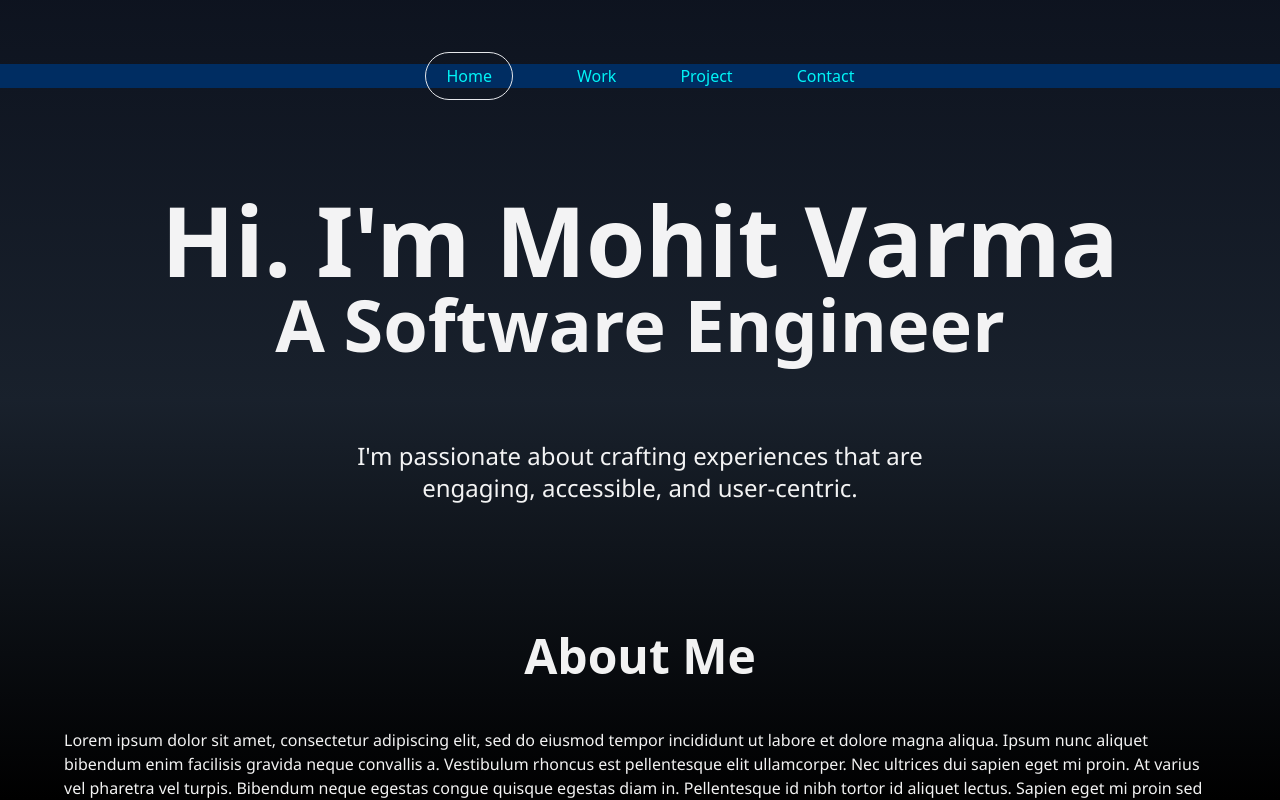
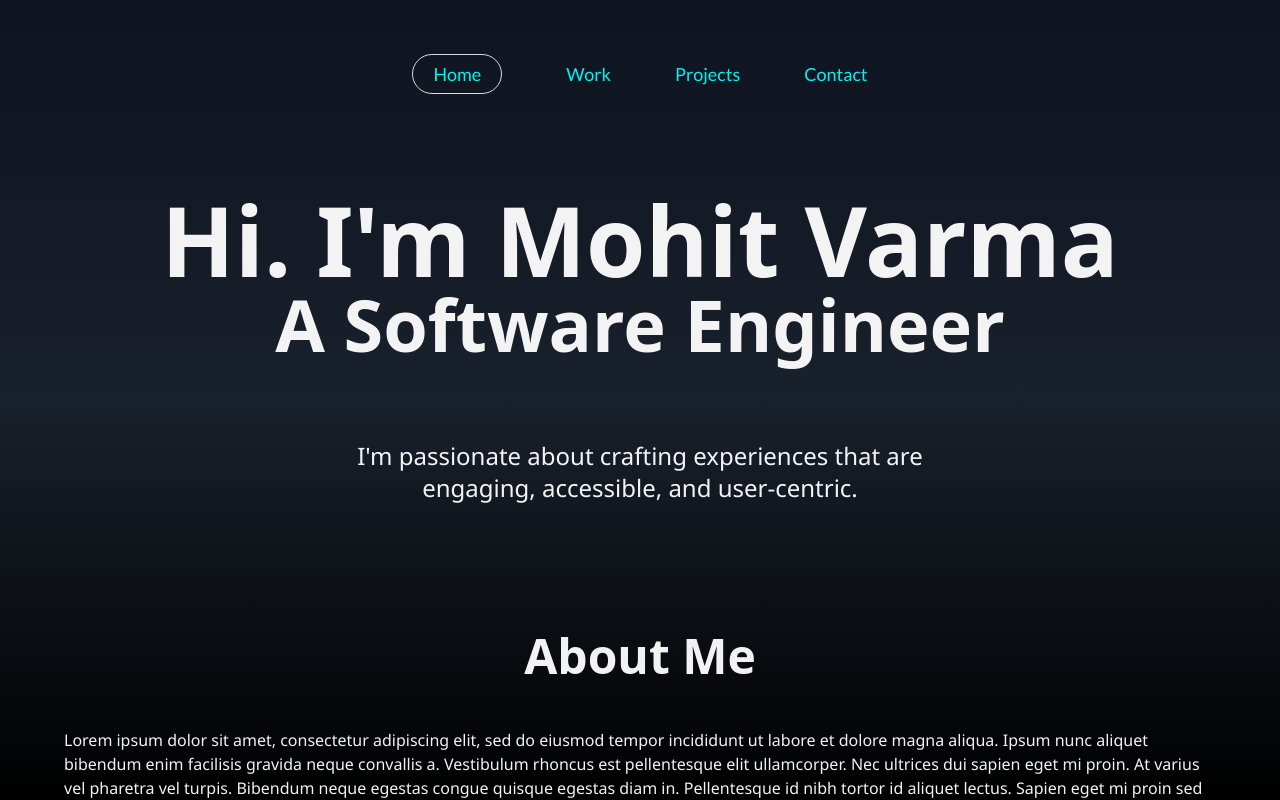
Before and after one commit to n0IQ/Portfolio, a Next.js app: page / in a window 1280 px wide. Shown: the top 800 px of the page. Built offline with nearby package versions, Linux system fonts and the light colour scheme; a web font is replaced by a local one.

Commit message:
Added navbar styles

```diff
--- a/src/app/globals.css
+++ b/src/app/globals.css
@@ -16,6 +16,27 @@
     --background-start-rgb: 0, 0, 0;
     --background-end-rgb: 0, 0, 0;
   }
+}
+
+/* Navbar */
+.default-nav {
+  @apply fixed top-0 left-0 w-full z-10 text-lg transition-transform duration-500 ease-in-out;
+}
+
+.fixed-nav {
+  @apply mt-10;
+}
+
+.hide-nav {
+  @apply -translate-y-full transition-transform duration-500 ease-in-out;
+}
+
+.show-nav {
+  @apply text-base bg-gray-900 translate-y-0;
+}
+
+.active-nav {
+  @apply border rounded-full
 }
 
 /* Intro */
--- a/src/components/Home/Navbar.tsx
+++ b/src/components/Home/Navbar.tsx
@@ -1,30 +1,62 @@
-import React from 'react';
+'use client';
+import React, { useEffect, useState } from 'react';
+import { NavInterface, navLinks } from '@/interfaces/navInterface';
 
 export default function Navbar() {
+  const [windowScrollY, setWindowScrollY] = useState(0);
+  const [currentPage, setCurrentPage] = useState(getCurrentPage());
+
+  const handleScroll = () => {
+    setWindowScrollY(window.scrollY);
+  };
+
+  useEffect(() => {
+    window.addEventListener('scroll', handleScroll);
+    return () => window.removeEventListener('scroll', handleScroll);
+  }, []);
+
+  useEffect(() => {
+    setCurrentPage(getCurrentPage());
+  }, []);
+
+  function getCurrentPage() {
+    const currentPath: string = window.location.pathname;
+    const paths: string[] = currentPath.split('/');
+    return paths[1];
+  }
+
   return (
-    <header className="fixed w-[100%] top-0 left-0">
-      <nav className="bg-[#002D62]">
-        <ul className="flex justify-center gap-16 mt-16">
-          <li>
-            <a href="/" className="border rounded-full px-5 py-3">
-              <span className="text-[#00FFFF] opacity-95">Home</span>
-            </a>
-          </li>
-          <li>
-            <a href="/work-experience">
-              <span className="text-[#00FFFF] opacity-95">Work</span>
-            </a>
-          </li>
-          <li>
-            <a href="/projects">
-              <span className="text-[#00FFFF] opacity-95">Project</span>
-            </a>
-          </li>
-          <li>
-            <a href="#footer">
-              <span className="text-[#00FFFF] opacity-95">Contact</span>
-            </a>
-          </li>
+    <header
+      className={`default-nav ${
+        windowScrollY < 45
+          ? 'fixed-nav'
+          : windowScrollY < 475
+          ? 'hide-nav'
+          : 'show-nav'
+      }`}
+    >
+      <nav>
+        <ul className="flex justify-center gap-16 p-5">
+          {navLinks.map((navPage: NavInterface) => (
+            <li
+              className="text-navLinks opacity-95 font-subHeading"
+              key={navPage.name}
+            >
+              <a href={navPage.url}>
+                <span
+                  className={
+                    currentPage === navPage.url.split('/')[1]
+                      ? windowScrollY < 45
+                        ? 'border rounded-full px-5 py-2'
+                        : 'border rounded-full px-3 py-2'
+                      : ''
+                  }
+                >
+                  {navPage.name}
+                </span>
+              </a>
+            </li>
+          ))}
         </ul>
       </nav>
     </header>
--- /dev/null
+++ b/src/interfaces/navInterface.ts
@@ -0,0 +1,31 @@
+export interface NavInterface {
+  name: string;
+  url: string;
+}
+
+const homeNav: NavInterface = {
+  name: 'Home',
+  url: '/',
+};
+
+const workNav: NavInterface = {
+  name: 'Work',
+  url: '/work-experience',
+};
+
+const projectNav: NavInterface = {
+  name: 'Projects',
+  url: '/projects',
+};
+
+const contactNav: NavInterface = {
+  name: 'Contact',
+  url: '#footer',
+};
+
+export const navLinks: NavInterface[] = [
+  homeNav,
+  workNav,
+  projectNav,
+  contactNav,
+];
--- a/tailwind.config.ts
+++ b/tailwind.config.ts
@@ -19,6 +19,7 @@ const config: Config = {
         secondary: 'white',
         contents: 'white',
         links: 'white',
+        navLinks: '#00FFFF',
         projectCardBg: '#1d1c20',
         projectCardHoverBg: '#000000bf',
       },
```
